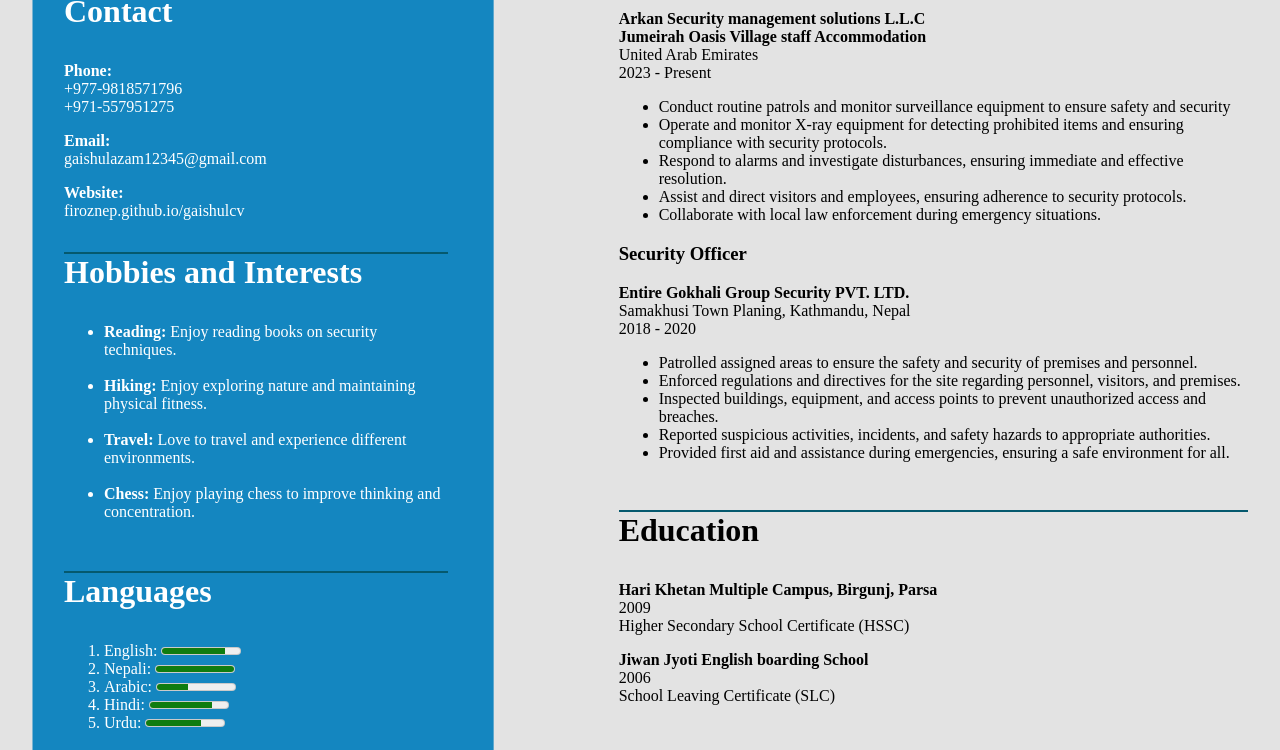
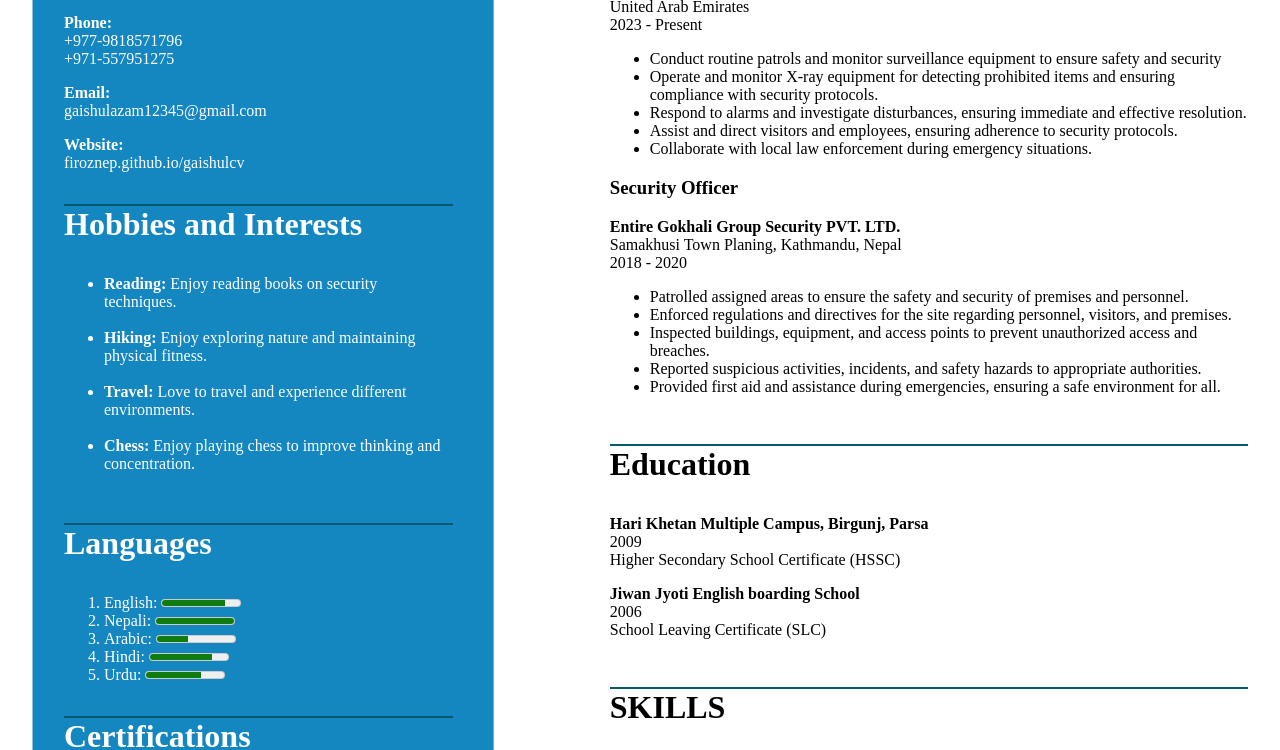
Before and after one commit to firoznep/gaishulcv, a plain HTML site: page index.html in a window 1280 px wide. Shown: the part 722-1472 px from the top of the page. Drawn offline with Linux system fonts and the light colour scheme.

Commit message:
Update style.css

```diff
--- a/style.css
+++ b/style.css
@@ -29,9 +29,9 @@ body {
 /* Extra large devices (large laptops and desktops, 1200px and up) */
 @media print, screen and (min-width: 1200px) {
   main {
-    max-width: 1500px;
+    max-width: 2000px;
     min-height: 100vh;
-    background-color: rgb(227, 227, 227);
+    background-color: rgb(255, 255, 255);
     margin: 0 auto;
     padding: 2rem;
 
@@ -48,7 +48,7 @@ body {
 
     display: grid;
     grid-template-columns: 3fr 1fr 5fr;
-    column-gap: 1rem;
+    column-gap: 0.5rem;
   }
 
   .heading-3 {
@@ -69,7 +69,7 @@ body {
     justify-items: center;
     align-items: center;
 
-    padding-top: 5rem;
+    padding-top: 2rem;
   }
 
   .profile-pic {
@@ -83,9 +83,10 @@ body {
 
   /* MAIN CONTENT */
   .main-content {
-    padding-top: 5rem;
+    padding-top: 2rem;
     padding-right: 4rem;
     display: flex;
     flex-direction: column;
+    position: relative;
   }
 }
```
